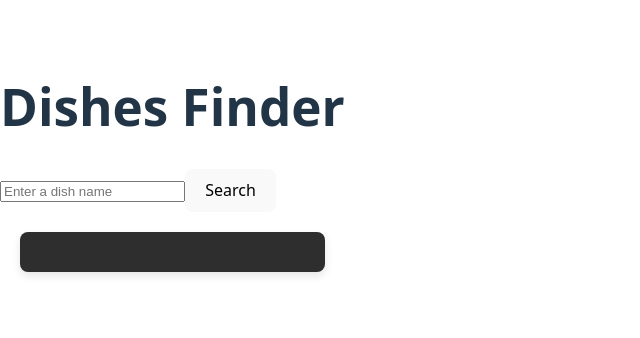
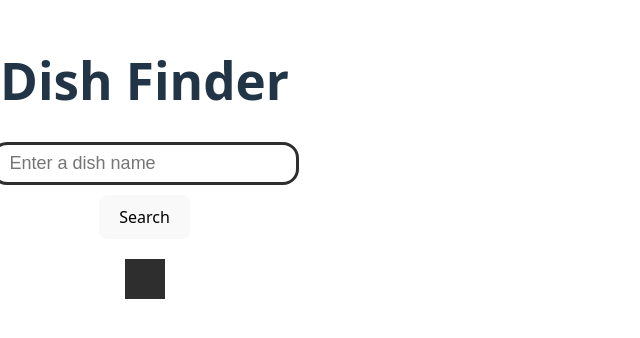
Before and after one commit to kylesiat675/meals-recipes, a React (Vite) app in the folder recipes/: page / in a window 1280 px wide. Shown: the part 232-570 px from the top of the page, without its empty margins (0-640 px from the left). Built offline with nearby package versions, Linux system fonts and the light colour scheme.

Commit message:
CSS tweaks and displaying dishes
> tweaked some css for dishes div, new input-button div, and input styling
> fixed displaying of dishes in a flexbox

```diff
--- a/recipes/index.html
+++ b/recipes/index.html
@@ -2,7 +2,6 @@
 <html lang="en">
   <head>
     <meta charset="UTF-8" />
-    <link rel="icon" type="image/svg+xml" href="/vite.svg" />
     <meta name="viewport" content="width=device-width, initial-scale=1.0" />
     <title>Recipe App</title>
   </head>
--- a/recipes/src/App.css
+++ b/recipes/src/App.css
@@ -1,5 +1,25 @@
 .dishes{
   width: 100%;
+  display: flex;
+  flex-direction: column;
+  justify-content: center;
+  align-items: center
+}
+.input-button{
+  display: flex;
+  flex-direction: column;
+  justify-content: center;
+  align-items: center;
+  gap: 10px;
+}
+.input-button input{
+  width: 100%;
+  height: 100%;
+  font-size: large;
+  padding: 0.5rem 1rem 0.5rem 1rem;
+  border-radius: 16px;
+  border: rgb(46, 46, 46) solid 3px;
+
 }
 .dish-list{
   display: flex;
@@ -9,9 +29,7 @@
   align-items: center;
   margin: 20px;
   padding: 20px;
-  border-radius: 8px;
   background-color: rgb(46, 46, 46);
-  box-shadow: 0 4px 8px rgba(0, 0, 0, 0.1);
 }
 
 .dish-item{
--- a/recipes/src/App.tsx
+++ b/recipes/src/App.tsx
@@ -9,43 +9,37 @@ function App() {
   const [loading, setLoading] = useState(false) //Loading state
   const [error, setError] = useState<string | null>(null) //Error state
 
-  const fetchDishes = async (e:any) => {
-    e.preventDefault()
-    setLoading(true)
-    setError(null)
-    try {
-      const response = await axios.get('https://www.themealdb.com/api/json/v1/1/search.php', {
-        params: {
-          s: prompt,
-        },
-      })
-      const data = response.data
-      if (data.meals) {
-        setDishes(data.meals)
-      } else {
-        setDishes([])
-        setError('No dishes found')
+  const fetchDishes = async (e: any) => {
+    e.preventDefault() //Prevents the default submission when the button is clicked
+    setLoading(true) //Sets loading state to true
+    setError(null) //Sets error state to null (no error)
+    try{
+      const res = await axios.get(`https://www.themealdb.com/api/json/v1/1/search.php?s=${prompt}`) //Fetches dishes that has the prompt in the name
+      if(res.data.meals){
+        setDishes(res.data.meals) //Sets the dishes state to the response data with the dishes
+      }else{
+        setDishes([]) //Sets dishes to empty array
+        setError('No dishes were found.')
       }
-    } catch (err) {
-      setError('Error fetching dishes')
-    } finally {
-      setLoading(false)
+    }catch(err){
+      setError('An error occured while fetching the dishes.')
+      console.log(err)
+    }finally{
+      setLoading(false) // Sets loading to false
     }
   }
 
   return (
     <div className='dishes'>
-      <h1>Dishes Finder</h1>
-      <input
-        type='text'
-        value={prompt}
-        onChange={(e) => setPrompt(e.target.value)}
-        placeholder='Enter a dish name'
-      />
-      <button onClick={fetchDishes} disabled={loading}>
-        {loading ? 'Loading...' : 'Search'}
-      </button>
-      {error && <p className='error'>{error}</p>}
+      <h1>Dish Finder</h1>
+      <form onSubmit={fetchDishes}>
+        <div className="input-button">
+          <input type="text" placeholder='Enter a dish name' value={prompt} onChange={(e) => setPrompt(e.target.value)} />
+          <button type='submit'>Search</button>
+        </div>
+      </form>
+      {loading && <p>Loading dish(es)...</p>}
+      {error && <p>{error}</p>}
       <DishList dishes={dishes}/>
     </div>
   )
```
